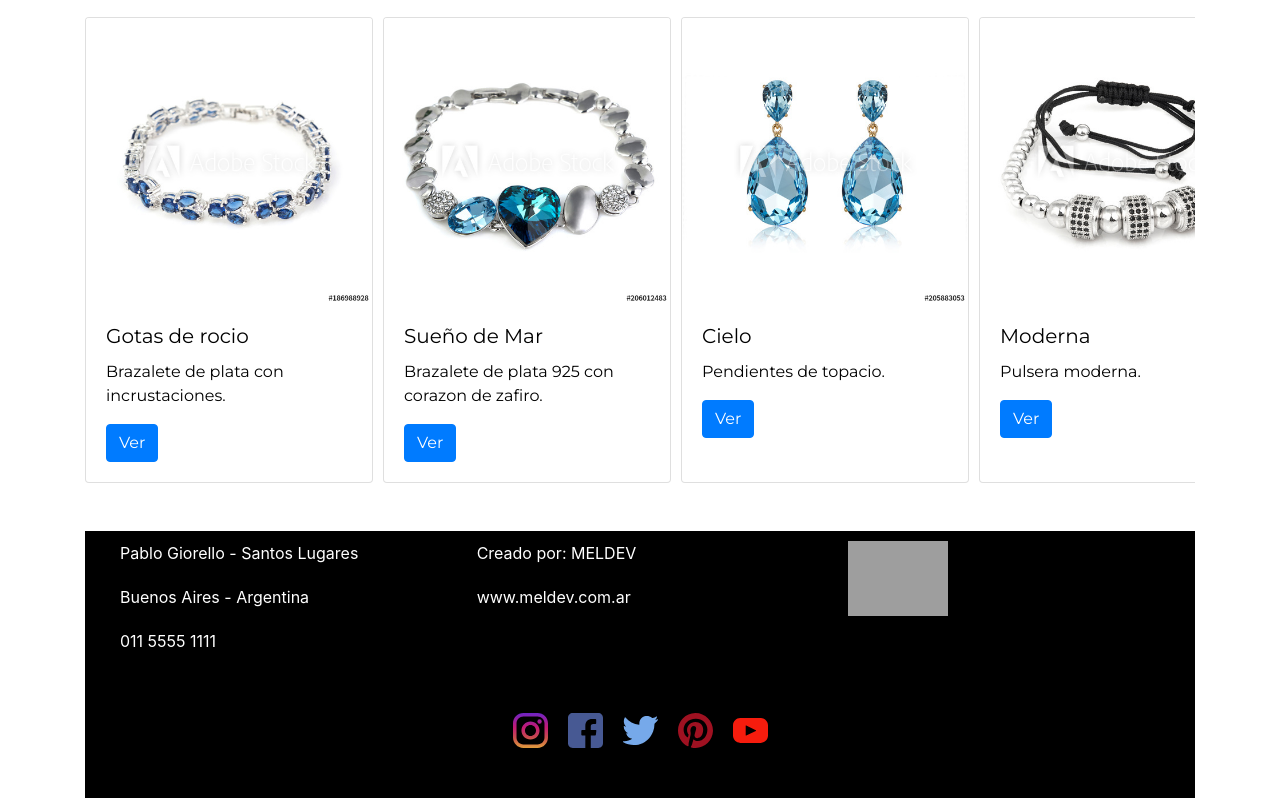
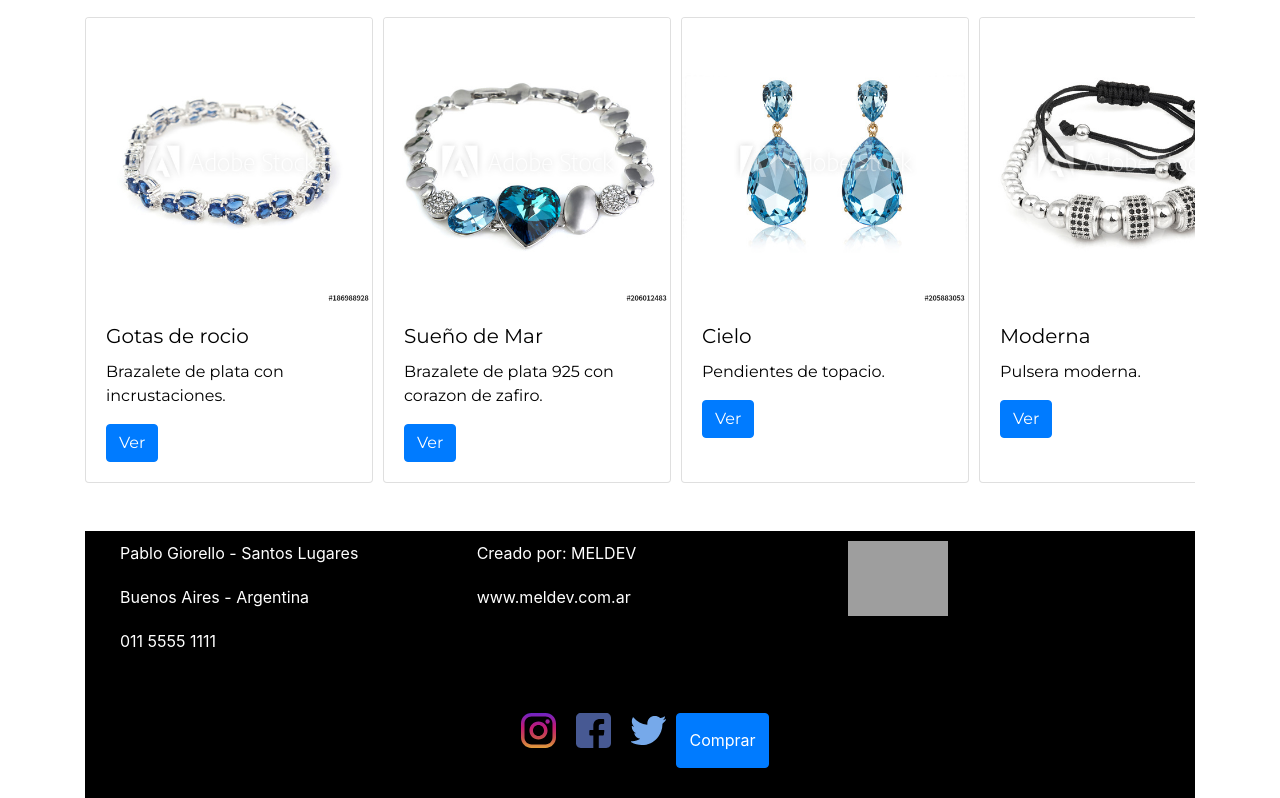
Before and after one commit to MartinEzeLubo/coderhtml, a plain HTML site: page html/index.html in a window 1280 px wide. Shown: the part 1635-2433 px from the top of the page. Drawn offline with nearby package versions, Linux system fonts and the light colour scheme; grey boxes are pictures that could not be loaded; a web font is replaced by a local one.

Commit message:
cambios menores

```diff
--- a/html/index.html
+++ b/html/index.html
@@ -14,6 +14,7 @@
     <script defer src="https://code.jquery.com/jquery-3.5.1.slim.min.js" integrity="sha384-DfXdz2htPH0lsSSs5nCTpuj/zy4C+OGpamoFVy38MVBnE+IbbVYUew+OrCXaRkfj" crossorigin="anonymous"></script>
     <script defer src="https://cdn.jsdelivr.net/npm/popper.js@1.16.1/dist/umd/popper.min.js" integrity="sha384-9/reFTGAW83EW2RDu2S0VKaIzap3H66lZH81PoYlFhbGU+6BZp6G7niu735Sk7lN" crossorigin="anonymous"></script>
     <script defer src="https://stackpath.bootstrapcdn.com/bootstrap/4.5.2/js/bootstrap.min.js" integrity="sha384-B4gt1jrGC7Jh4AgTPSdUtOBvfO8shuf57BaghqFfPlYxofvL8/KUEfYiJOMMV+rV" crossorigin="anonymous"></script>
+
 </head>
 
 <body class="container">
@@ -285,18 +286,9 @@
                     <div>
                         <img src="./img/footer/redes/twitter.svg" alt="link a twitter">
                     </div>
-                    <div>
-                        <img src="./img/footer/redes/pinterest.svg" alt="link a pinterest">
-                    </div>
-                    <div>
-                        <img src="./img/footer/redes/youtube.svg" alt="link a youtube">
-                    </div>
-                </div>
-
+                    <button class="btn btn-primary" data-toggle="popover" title="Comprar" data-content="Aun no disponible">Comprar</button> </div>
             </div>
-        </div>
     </footer>
-
 
 
 
```
